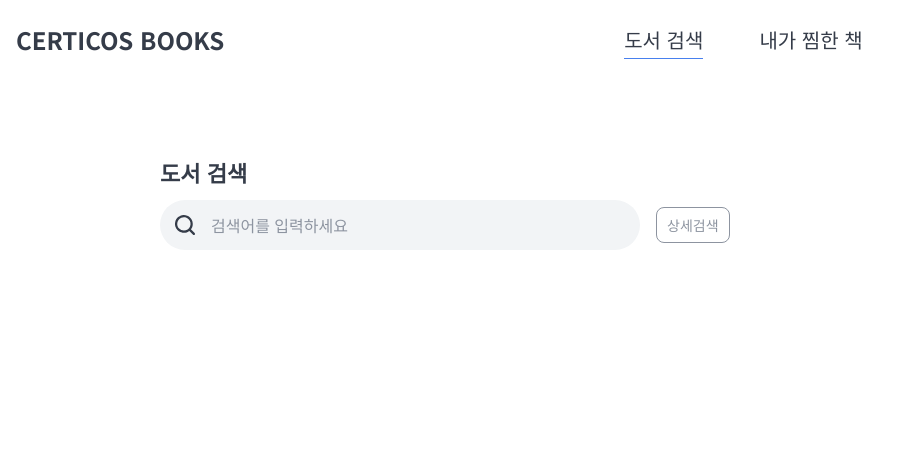
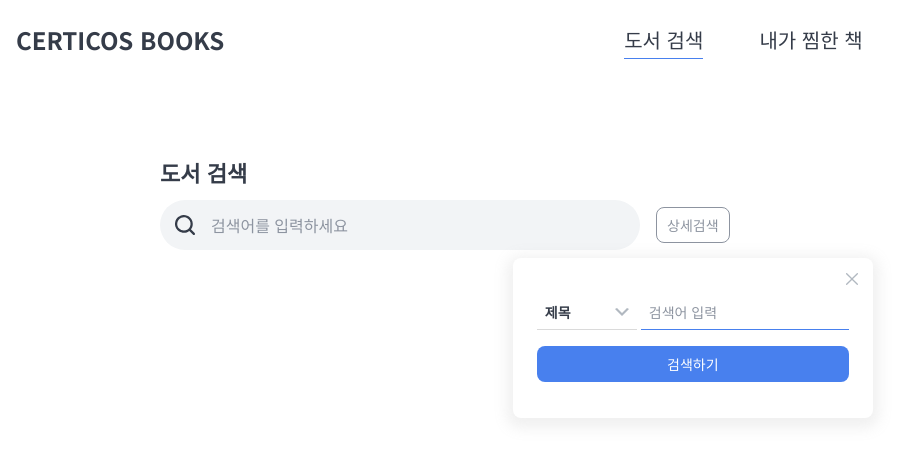
Before and after one commit to sseung95/cdri-books-kimseungwon, a Next.js app: page / in a window 1280 px wide. Both pictures are taken after a click on the button "상세검색". Shown: the top 460 px of the page, without its empty margins (0-916 px from the left). Built offline with nearby package versions, Linux system fonts and the light colour scheme.

Commit message:
feat: 상세검색 팝업 UI 추가
- 상세검색 버튼으로 여닫는 팝업 추가 (바깥 클릭·Escape로 닫기)
- 검색 조건을 고르는 Select 컴포넌트 추가
- Figma 기반 그림자 토큰 추가

```diff
--- /dev/null
+++ b/src/app/(search)/_components/detail-search.tsx
@@ -0,0 +1,72 @@
+"use client";
+
+import { useId, useRef, useState } from "react";
+import { CloseIcon } from "@/components/icons/close-icon";
+import { Button } from "@/components/ui/button";
+import { Select } from "@/components/ui/select";
+import { useDismiss } from "@/hooks/use-dismiss";
+import type { BookSearchTarget } from "@/types/book";
+
+const TARGET_OPTIONS: { value: BookSearchTarget; label: string }[] = [
+  { value: "title", label: "제목" },
+  { value: "person", label: "저자명" },
+  { value: "publisher", label: "출판사" },
+];
+
+export function DetailSearch() {
+  const [isOpen, setIsOpen] = useState(false);
+  const [target, setTarget] = useState<BookSearchTarget>("title");
+  const containerRef = useRef<HTMLDivElement>(null);
+  const popupId = useId();
+
+  const close = () => setIsOpen(false);
+  useDismiss(containerRef, isOpen, close);
+
+  return (
+    <div ref={containerRef} className="relative">
+      <Button
+        variant="outline"
+        size="sm"
+        aria-expanded={isOpen}
+        aria-controls={popupId}
+        onClick={() => setIsOpen((prev) => !prev)}
+      >
+        상세검색
+      </Button>
+      {isOpen && (
+        <div
+          id={popupId}
+          role="dialog"
+          aria-label="상세검색"
+          className="absolute top-full right-0 z-10 mt-3.75 w-90 rounded-lg bg-white px-6 py-9 shadow-popup md:right-auto md:left-1/2 md:-translate-x-1/2"
+        >
+          <button
+            type="button"
+            aria-label="상세검색 닫기"
+            onClick={close}
+            className="absolute top-2 right-2 rounded-full p-1 hover:bg-light-gray"
+          >
+            <CloseIcon className="size-4.5 text-ui-gray" />
+          </button>
+          <div className="flex gap-1">
+            <Select
+              value={target}
+              options={TARGET_OPTIONS}
+              onChange={setTarget}
+              aria-label="검색 조건"
+              className="w-25 shrink-0"
+            />
+            <input
+              placeholder="검색어 입력"
+              aria-label="상세검색어"
+              className="h-9 w-full border-b border-primary px-2 typo-body2 placeholder:text-text-subtitle"
+            />
+          </div>
+          <Button size="sm" fullWidth className="mt-4">
+            검색하기
+          </Button>
+        </div>
+      )}
+    </div>
+  );
+}
--- a/src/app/(search)/_components/search-bar.tsx
+++ b/src/app/(search)/_components/search-bar.tsx
@@ -1,7 +1,7 @@
 import { CloseIcon } from "@/components/icons/close-icon";
 import { SearchIcon } from "@/components/icons/search-icon";
-import { Button } from "@/components/ui/button";
 import { cn } from "@/lib/cn";
+import { DetailSearch } from "./detail-search";
 
 interface SearchBarProps {
   histories?: string[];
@@ -52,9 +52,7 @@ export function SearchBar({ histories = [] }: SearchBarProps) {
           )}
         </div>
       </div>
-      <Button variant="outline" size="sm">
-        상세검색
-      </Button>
+      <DetailSearch />
     </div>
   );
 }
--- /dev/null
+++ b/src/components/ui/select.tsx
@@ -0,0 +1,70 @@
+"use client";
+
+import { useRef, useState } from "react";
+import { ChevronDownIcon } from "@/components/icons/chevron-down-icon";
+import { useDismiss } from "@/hooks/use-dismiss";
+import { cn } from "@/lib/cn";
+
+interface SelectOption<T extends string> {
+  value: T;
+  label: string;
+}
+
+interface SelectProps<T extends string> {
+  value: T;
+  options: SelectOption<T>[];
+  onChange: (value: T) => void;
+  "aria-label"?: string;
+  className?: string;
+}
+
+export function Select<T extends string>({
+  value,
+  options,
+  onChange,
+  "aria-label": ariaLabel,
+  className,
+}: SelectProps<T>) {
+  const [isOpen, setIsOpen] = useState(false);
+  const containerRef = useRef<HTMLDivElement>(null);
+  useDismiss(containerRef, isOpen, () => setIsOpen(false));
+
+  const selected = options.find((option) => option.value === value);
+  // 펼친 목록에는 현재 선택된 항목을 제외하고 보여준다.
+  const restOptions = options.filter((option) => option.value !== value);
+
+  const handleSelect = (nextValue: T) => {
+    onChange(nextValue);
+    setIsOpen(false);
+  };
+
+  return (
+    <div ref={containerRef} className={cn("relative", className)}>
+      <button
+        type="button"
+        aria-label={ariaLabel}
+        aria-expanded={isOpen}
+        onClick={() => setIsOpen((prev) => !prev)}
+        className="flex h-9 w-full items-center justify-between border-b border-gray px-2 typo-body2-bold"
+      >
+        {selected?.label}
+        <ChevronDownIcon className="text-ui-gray" />
+      </button>
+      {isOpen && (
+        <ul className="absolute top-full left-0 z-10 mt-1.5 w-full bg-white shadow-select">
+          {restOptions.map((option) => (
+            <li key={option.value}>
+              <button
+                type="button"
+                onClick={() => handleSelect(option.value)}
+                className="w-full px-2 py-2 text-left typo-body2 text-text-subtitle hover:bg-light-gray"
+              >
+                {option.label}
+              </button>
+            </li>
+          ))}
+        </ul>
+      )}
+    </div>
+  );
+}
--- /dev/null
+++ b/src/hooks/use-dismiss.ts
@@ -0,0 +1,34 @@
+import { useEffect, useRef, type RefObject } from "react";
+
+// 열려 있는 동안 ref 바깥을 누르거나 Escape를 누르면 onDismiss를 호출한다.
+export function useDismiss(
+  ref: RefObject<HTMLElement | null>,
+  isOpen: boolean,
+  onDismiss: () => void,
+) {
+  // 매 렌더마다 새로 만들어지는 onDismiss 때문에 리스너가 다시 붙지 않도록 ref로 보관한다.
+  const onDismissRef = useRef(onDismiss);
+  useEffect(() => {
+    onDismissRef.current = onDismiss;
+  });
+
+  useEffect(() => {
+    if (!isOpen) return;
+
+    const handlePointerDown = (event: PointerEvent) => {
+      if (!ref.current?.contains(event.target as Node)) {
+        onDismissRef.current();
+      }
+    };
+    const handleKeyDown = (event: KeyboardEvent) => {
+      if (event.key === "Escape") onDismissRef.current();
+    };
+
+    document.addEventListener("pointerdown", handlePointerDown);
+    document.addEventListener("keydown", handleKeyDown);
+    return () => {
+      document.removeEventListener("pointerdown", handlePointerDown);
+      document.removeEventListener("keydown", handleKeyDown);
+    };
+  }, [ref, isOpen]);
+}
--- a/src/styles/globals.css
+++ b/src/styles/globals.css
@@ -1,6 +1,7 @@
 @import "tailwindcss";
 
 @import "./color.css";
+@import "./shadow.css";
 @import "./typography.css";
 @import "./font.css";
 @import "./base.css";
--- /dev/null
+++ b/src/styles/shadow.css
@@ -0,0 +1,5 @@
+/* Figma 기반 shadow 토큰: shadow-{name}으로 사용 */
+@theme {
+  --shadow-select: 0 0 4px 0 rgb(0 0 0 / 25%);
+  --shadow-popup: 0 4px 14px 6px rgb(151 151 151 / 15%);
+}
```
